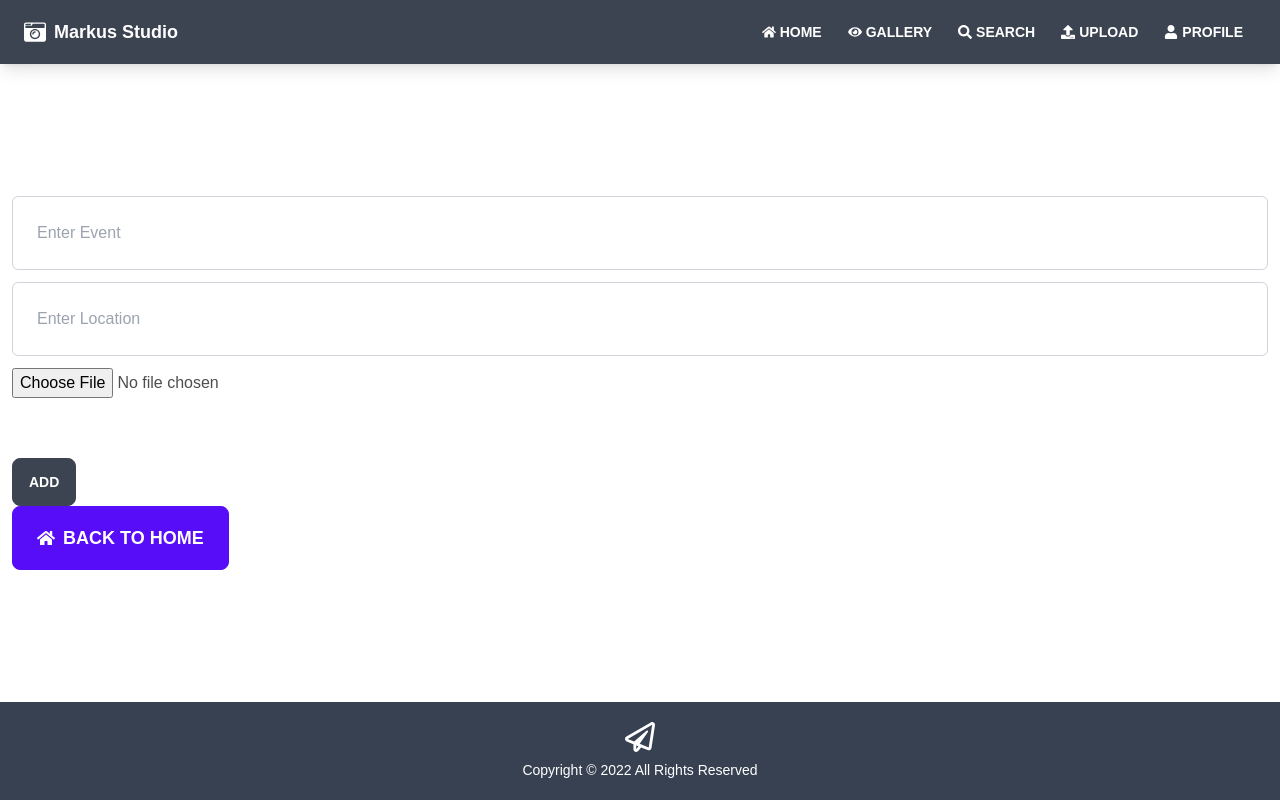
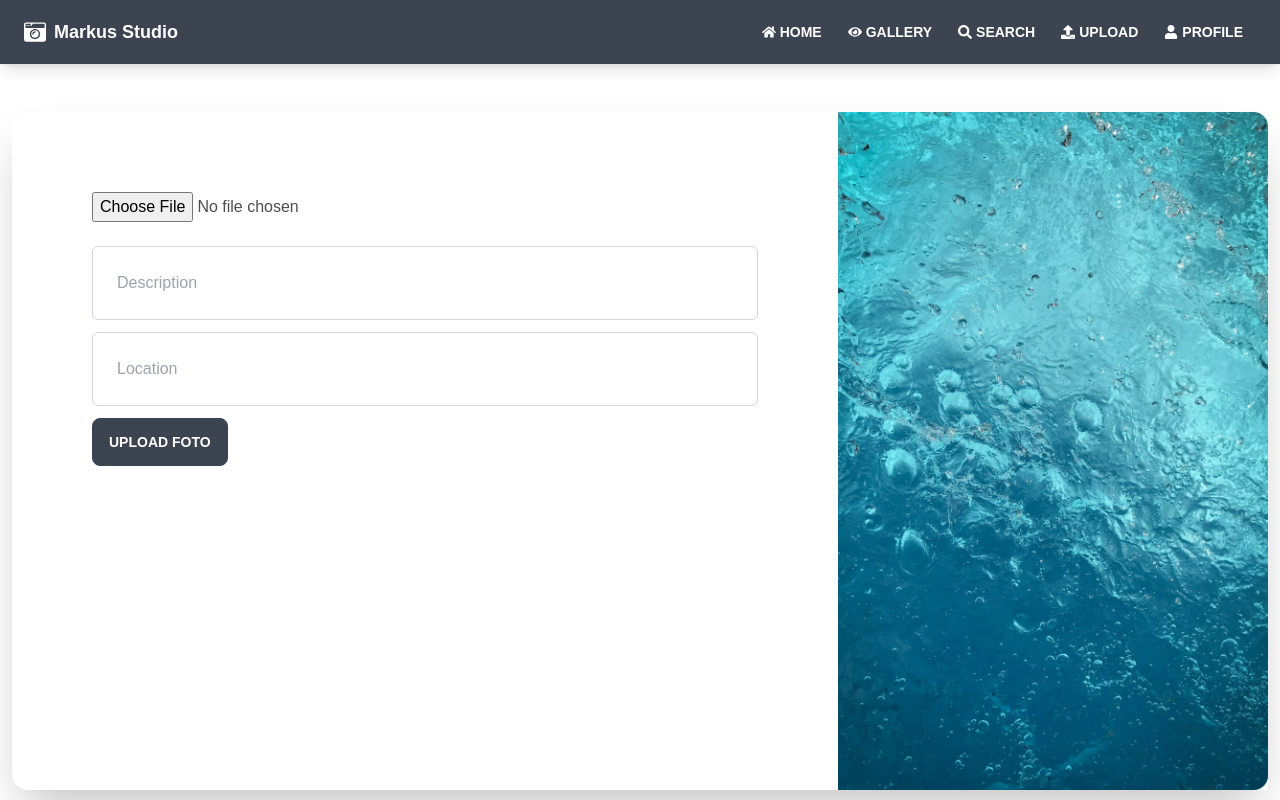
Before and after one commit to vkasyan76/Markus-Studio, a React (Create React App) app: page /upload in a window 1280 px wide. Shown: the top 800 px of the page. Built offline with nearby package versions, Linux system fonts and the light colour scheme.

Commit message:
Upload Form Grouped

```diff
--- a/src/App.js
+++ b/src/App.js
@@ -1,7 +1,7 @@
 import { BrowserRouter as Router, Routes, Route } from 'react-router-dom'
 import Title from './comps/Title'
 import UploadForm from './comps/UploadForm'
-import UploadFormGroup from './comps/UploadFormGroup'
+import UploadFormGroupForm from './comps/UploadFormGroupForm'
 import Header from './comps/Header'
 import Footer from './comps/Footer'
 import Profile from './pages/Profile'
@@ -16,7 +16,7 @@ function App() {
         <main className="container mx-auto px-3 pb-12">
           <Routes>
             <Route path="/" element={<Title />} />
-            <Route path="/upload" element={<UploadFormGroup />} />
+            <Route path="/upload" element={<UploadFormGroupForm />} />
             <Route path="/profile" element={<Profile />} />
             <Route path="/search" element={<Search />} />
             <Route path="/gallery" element={<Gallery />} />
--- a/src/comps/ProgressBarGroup.jsx
+++ b/src/comps/ProgressBarGroup.jsx
@@ -2,8 +2,8 @@ import { useEffect } from 'react'
 import { motion } from 'framer-motion'
 import useStorageGroup from '../hooks/useStorageGroup'
 
-const ProgressBarGroup = ({ file, setFile, Event, Location }) => {
-  const { url, progress } = useStorageGroup(file, Event, Location)
+const ProgressBarGroup = ({ file, setFile, Description, Location }) => {
+  const { url, progress } = useStorageGroup(file, Description, Location)
   // console.log(progress, url)
 
   useEffect(() => {
--- a/src/comps/UploadFormGroup.jsx
+++ b/src/comps/UploadFormGroup.jsx
@@ -9,7 +9,7 @@ const UploadFormGroup = () => {
   const [file, setFile] = useState(null)
   const [error, setError] = useState(null)
 
-  const [Event, setEvent] = useState('')
+  const [Description, setDescription] = useState('')
   const [Location, setLocation] = useState('')
 
   const types = ['image/png', 'image/jpeg', 'image/heic', 'image/jpg']
@@ -30,7 +30,7 @@ const UploadFormGroup = () => {
   const handleSubmit = async (e) => {
     const ref = collection(db, 'images')
     e.preventDefault()
-    console.log(Event)
+    console.log(Description)
     console.log(Location)
     // await addDoc(ref, {
     //   event: setNewEvent,
@@ -44,16 +44,16 @@ const UploadFormGroup = () => {
         <input
           type="text"
           className="w-full p-6 mb-3 border border-gray-300 rounded-md placeholder:font-sans placeholder:font-light"
-          placeholder="Enter Event"
+          placeholder="Description"
           required
-          onChange={(e) => setEvent(e.target.value)}
-          value={Event}
+          onChange={(e) => setDescription(e.target.value)}
+          value={Description}
         />
 
         <input
           type="text"
           className="w-full p-6 mb-3 border border-gray-300 rounded-md placeholder:font-sans placeholder:font-light"
-          placeholder="Enter Location"
+          placeholder="Location"
           required
           onChange={(e) => setLocation(e.target.value)}
           value={Location}
@@ -66,7 +66,7 @@ const UploadFormGroup = () => {
           {file && (
             <ProgressBarGroup
               file={file}
-              Event={Event}
+              Description={Description}
               Location={Location}
               setFile={setFile}
             />
--- /dev/null
+++ b/src/comps/UploadFormGroupForm.jsx
@@ -0,0 +1,116 @@
+import { useState } from 'react'
+import ProgressBarGroup from './ProgressBarGroup'
+import { Link } from 'react-router-dom'
+import { FaHome } from 'react-icons/fa'
+import { db } from '../firebase/config'
+import { collection, addDoc } from 'firebase/firestore'
+import image from '../images/image.jpg'
+
+const UploadFormGroupForm = () => {
+  const [selected, setSelected] = useState(null)
+  const [file, setFile] = useState(null)
+  const [error, setError] = useState(null)
+
+  const [Description, setDescription] = useState('')
+  const [Location, setLocation] = useState('')
+
+  const types = ['image/png', 'image/jpeg', 'image/heic', 'image/jpg']
+
+  // const changeHandler = (e) => {
+  //   // console.log('changed')
+  //   let selected = e.target.files[0]
+  //   // console.log(selected)
+  //   if (selected && types.includes(selected.type)) {
+  //     setFile(selected)
+  //     setError('')
+  //   } else {
+  //     setFile(null)
+  //     setError('Select a valid file type (png, jpeg, jpg')
+  //   }
+  // }
+
+  const handleSubmit = async (e) => {
+    const ref = collection(db, 'images')
+    e.preventDefault()
+    // console.log(Description)
+    // console.log(Location)
+    // setDescription(Description)
+    // setLocation(Location)
+    if (selected && types.includes(selected.type)) {
+      setFile(selected)
+      setError('')
+    } else {
+      setFile(null)
+      setError('Select a valid file type (png, jpeg, jpg')
+    }
+  }
+
+  return (
+    <>
+      {/* Card Container */}
+      <div className="relative flex flex-col m-6 space-y-10 bg-white shadow-2xl rounded-2xl md:flex-row md:space-y-0 md:m-0">
+        {/* Left Side */}
+        <div className="p-6 md:p-20">
+          <form onSubmit={handleSubmit}>
+            {/* <input className="pb-3 mb-3" type="file" onChange={changeHandler} /> */}
+            <input
+              className="pb-3 mb-3"
+              type="file"
+              onChange={(e) => setSelected(e.target.files[0])}
+            />
+
+            <input
+              type="text"
+              className="w-full p-6 mb-3 border border-gray-300 rounded-md placeholder:font-sans placeholder:font-light"
+              placeholder="Description"
+              required
+              onChange={(e) => setDescription(e.target.value)}
+              value={Description}
+            />
+
+            <input
+              type="text"
+              className="w-full p-6 mb-3 border border-gray-300 rounded-md placeholder:font-sans placeholder:font-light"
+              placeholder="Location"
+              required
+              onChange={(e) => setLocation(e.target.value)}
+              value={Location}
+            />
+
+            <button className="btn">Upload Foto</button>
+          </form>
+
+          <div className="output">
+            {error && <div className="error">{error}</div>}
+            {file && <div>{file.name}</div>}
+            {file && (
+              <ProgressBarGroup
+                file={file}
+                Description={Description}
+                Location={Location}
+                setFile={setFile}
+              />
+            )}
+          </div>
+        </div>
+
+        {/* Right Side */}
+        {file ? (
+          <img src={File} alt="" className="w-[430px] hidden md:block" />
+        ) : (
+          <img src={image} alt="" className="w-[430px] hidden md:block" />
+        )}
+        {/* <img src={image} alt="" className="w-[430px] hidden md:block" /> */}
+      </div>
+
+      <div className="container py-10 px-10 mx-0 min-w-full grid place-items-center">
+        <Link to="/" className="btn btn-primary btn-lg">
+          <FaHome className="mr-2" />
+          Back to Home
+        </Link>
+      </div>
+    </>
+  )
+}
+
+export default UploadFormGroupForm
--- a/src/hooks/useStorageGroup.jsx
+++ b/src/hooks/useStorageGroup.jsx
@@ -3,7 +3,7 @@ import { serverTimestamp, collection, addDoc } from 'firebase/firestore'
 import { ref, uploadBytesResumable, getDownloadURL } from 'firebase/storage'
 import { storage, db } from '../firebase/config'
 
-const useStorageGroup = (file, Event, Location) => {
+const useStorageGroup = (file, Description, Location) => {
   const [progress, setProgress] = useState(0)
   const [error, setError] = useState(null)
   const [url, setUrl] = useState(null)
@@ -33,7 +33,7 @@ const useStorageGroup = (file, Event, Location) => {
         const url = await getDownloadURL(uploadTask.snapshot.ref)
         const createdAt = serverTimestamp()
 
-        addDoc(collectionRef, { url, createdAt, Event, Location }).then(
+        addDoc(collectionRef, { url, createdAt, Description, Location }).then(
           setUrl(url),
         )
       },
```
